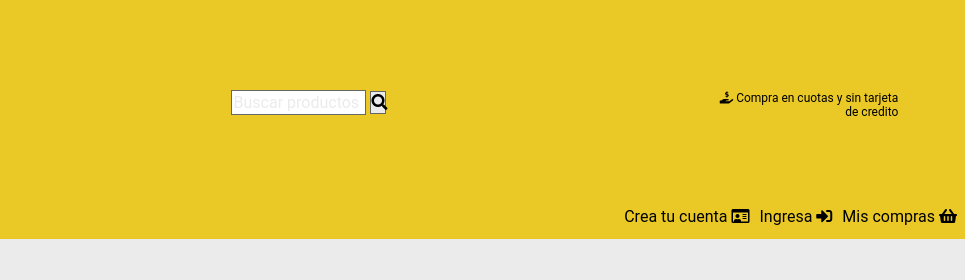
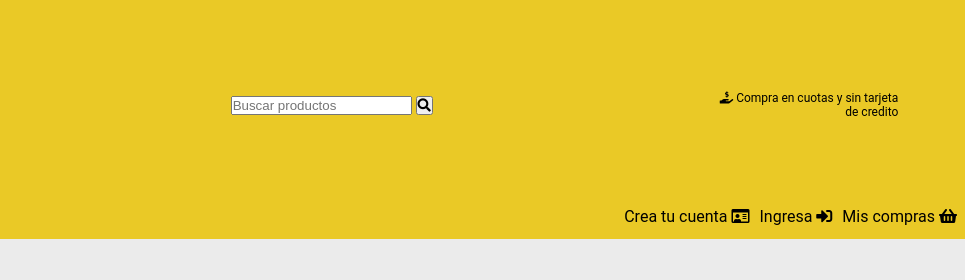
Before and after one commit to NiicolasLencina/Mercado-Liebre, a website: page views/login.html in a window 1280 px wide. Shown: the top 280 px of the page, 315-1280 px from the left. Drawn offline with Linux system fonts and the light colour scheme; files that its build step writes are made by us from their sources; files whose address does not match are found by name.

Commit message:
arreglos2

```diff
--- a/views/login.html
+++ b/views/login.html
@@ -29,8 +29,9 @@ rel="stylesheet" />
 
        <div class="form" action="#" method="GET">
 
-            <div class="input">Buscar productos</div>
-            <div class="submit"><i class="fas fa-search"></i></div>
+        <input type="text" name="" id="" placeholder="Buscar productos">
+
+        <button type="submit"><i class="fas fa-search"></i></button>
 
        </div>
 
```
Also changed, not shown: views/resgister.html (+3 -2 lines).
